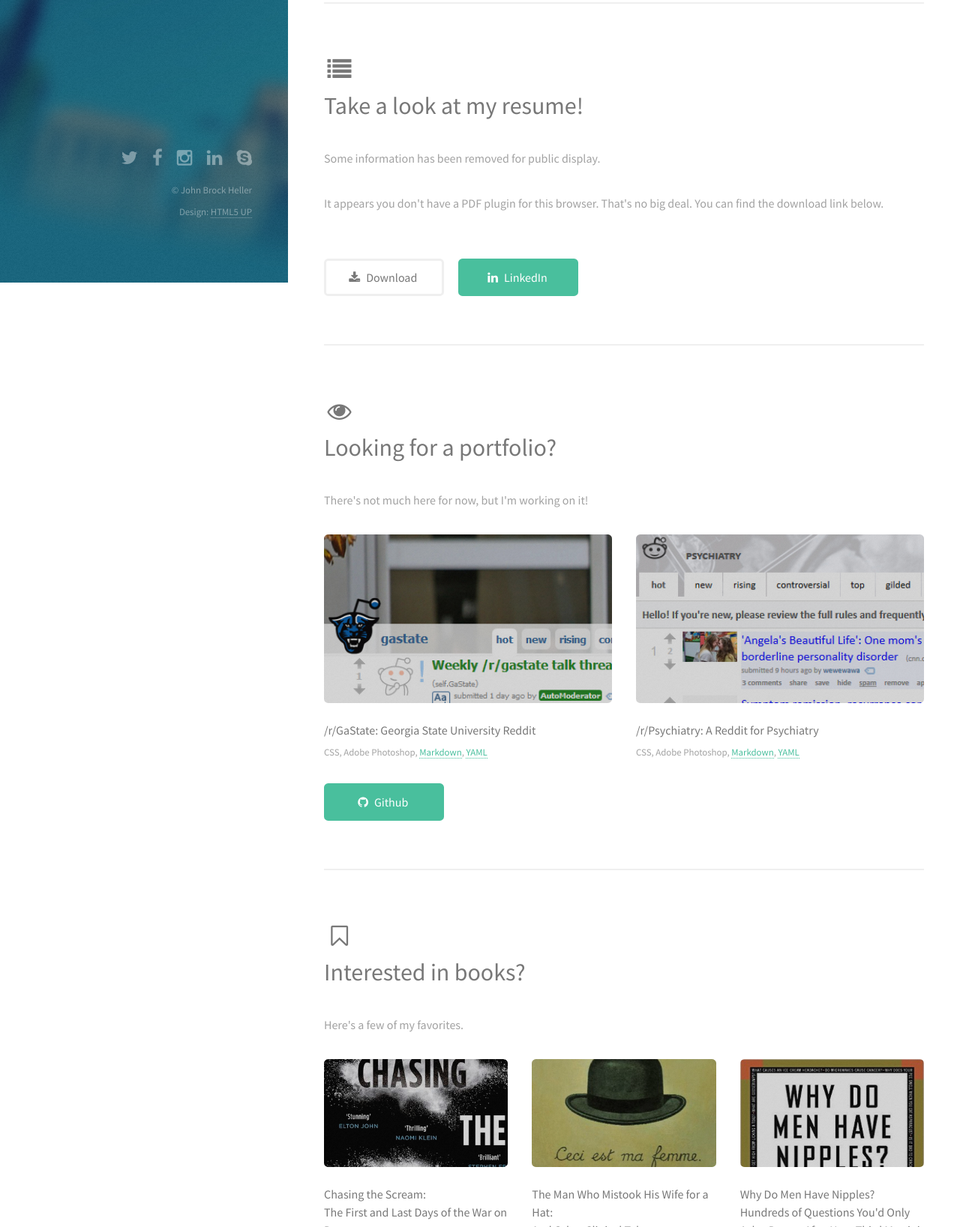
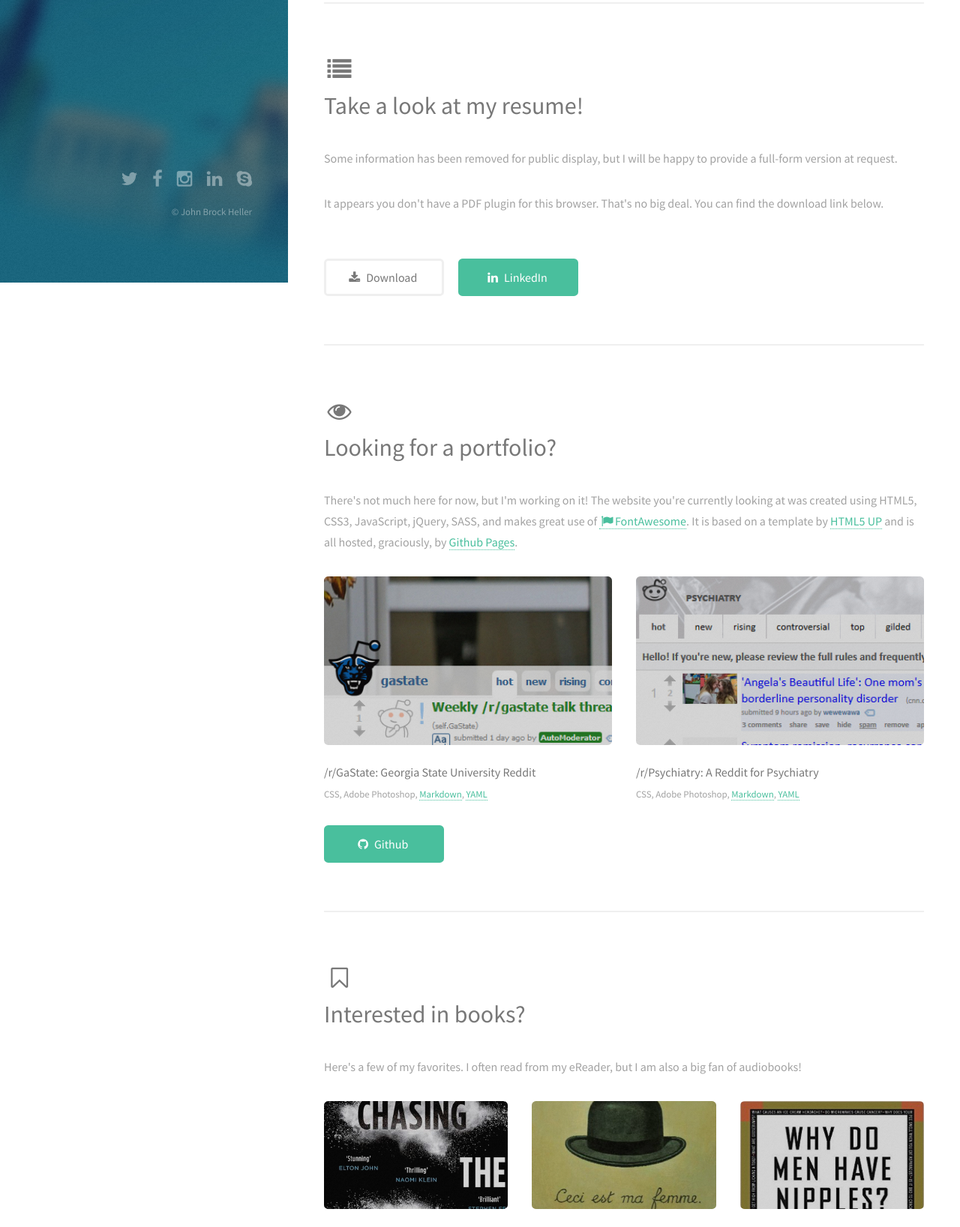
Before and after one commit to brockh/brockh.github.io, a plain HTML site: page index.html in a window 1280 px wide. Shown: the part 423-2060 px from the top of the page at 75% size. Drawn offline with Linux system fonts and the light colour scheme.

Commit message:
Additions to section descriptions
Various paragraph additions to the sections.

```diff
--- a/index.html
+++ b/index.html
@@ -47,7 +47,7 @@
 							<h2><i class="fa fa-list fa-fw"></i><br/>
 							Take a look at my resume!</h2>
 						</header>
-							<p>Some information has been removed for public display.</p>
+							<p>Some information has been removed for public display, but I will be happy to provide a full-form version at request.</p>
 							<object data="resume.pdf" type="application/pdf" width="100%" height=100%>
 								<p>It appears you don't have a PDF plugin for this browser. That's no big deal. You can find the download link below.</p>
 							</object>
@@ -66,7 +66,7 @@
 							<h2><i class="fa fa-eye fa-fw"></i><br/>
 							Looking for a portfolio?</h2>
 						</header>
-						<p>There's not much here for now, but I'm working on it!</p>
+						<p>There's not much here for now, but I'm working on it! The website you're currently looking at was created using HTML5, CSS3, JavaScript, jQuery, SASS, and makes great use of <a href="http://fortawesome.github.io/Font-Awesome/" target="_blank"><i class="fa fa-flag fa-fw"></i>FontAwesome</a>. It is based on a template by <a href="http://html5up.net/" target="_blank">HTML5 UP</a> and is all hosted, graciously, by <a href="https://pages.github.com/">Github Pages</a>.</p>
 						<div class="row">
 							<article class="6u 6u(xsmall) work-item">
 								<a href="http://www.reddit.com/r/gastate" target="_blank" class="image fit thumb"><img src="images/thumbs/gsr.jpg" alt="" /></a>
@@ -91,7 +91,7 @@
 							<h2><i class="fa fa-bookmark-o fa-fw"></i><br/>
 							Interested in books?</h2>
 						</header>
-						<p>Here's a few of my favorites.</p>
+						<p>Here's a few of my favorites. I often read from my eReader, but I am also a big fan of audiobooks!</p>
 						<div class="row">
 							<article class="4u 6u(xsmall) work-item">
 								<a href="http://amzn.to/214ITda" target="_blank" class="image fit thumb"><img src="images/thumbs/01.jpg" alt="" /></a>
@@ -502,7 +502,7 @@ print 'It took ' + i + ' iterations to sort the deck.';</code></pre>
 					<li><a href="skype:brock.heller?call" class="icon fa-skype"><span class="label">Skype</span></a></li>
 				</ul>
 				<ul class="copyright">
-					<li>&copy; John Brock Heller</li><li>Design: <a href="http://html5up.net">HTML5 UP</a></li>
+					<li>&copy; John Brock Heller</li>
 				</ul>
 			</footer>
 
```
